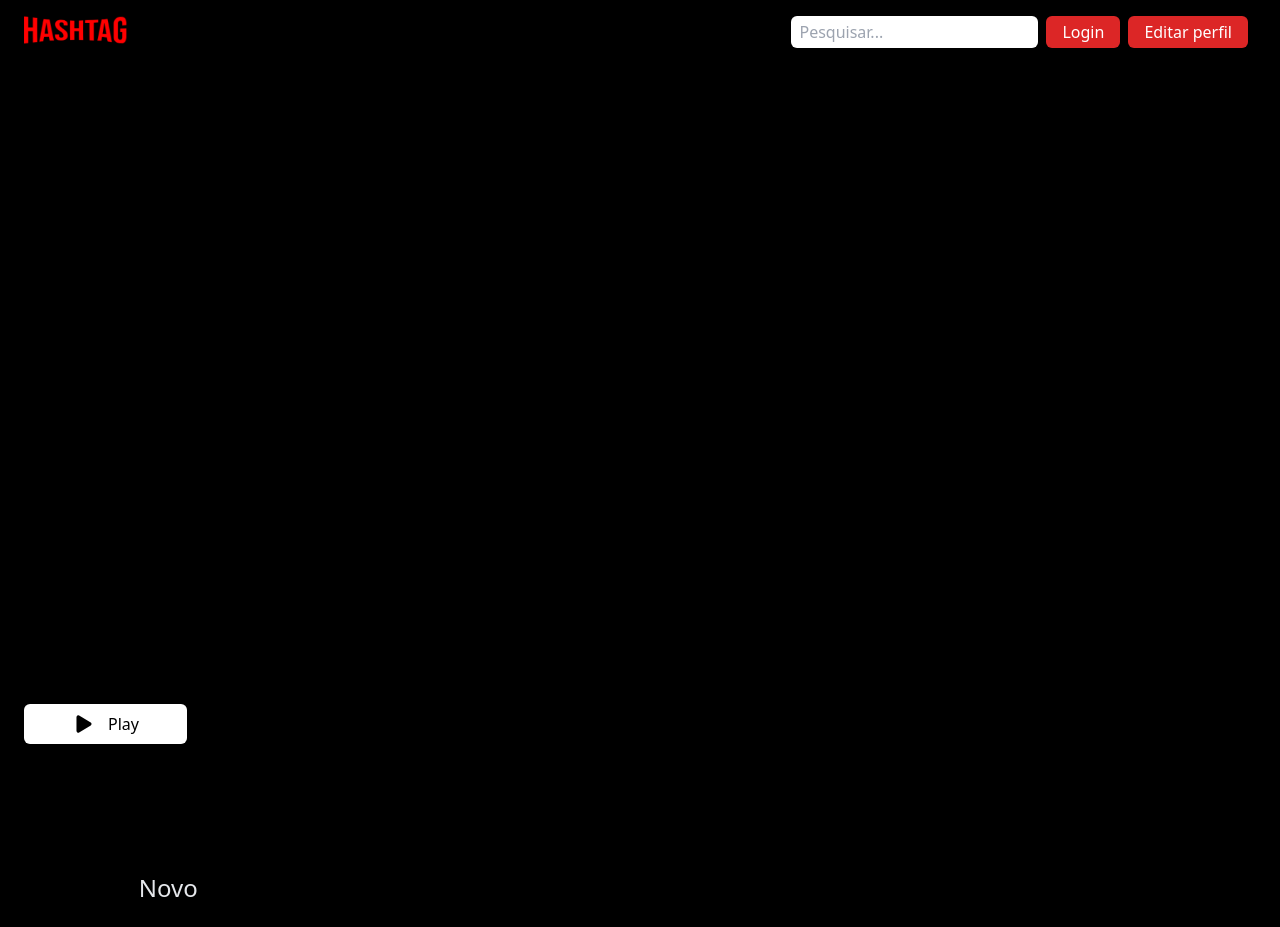
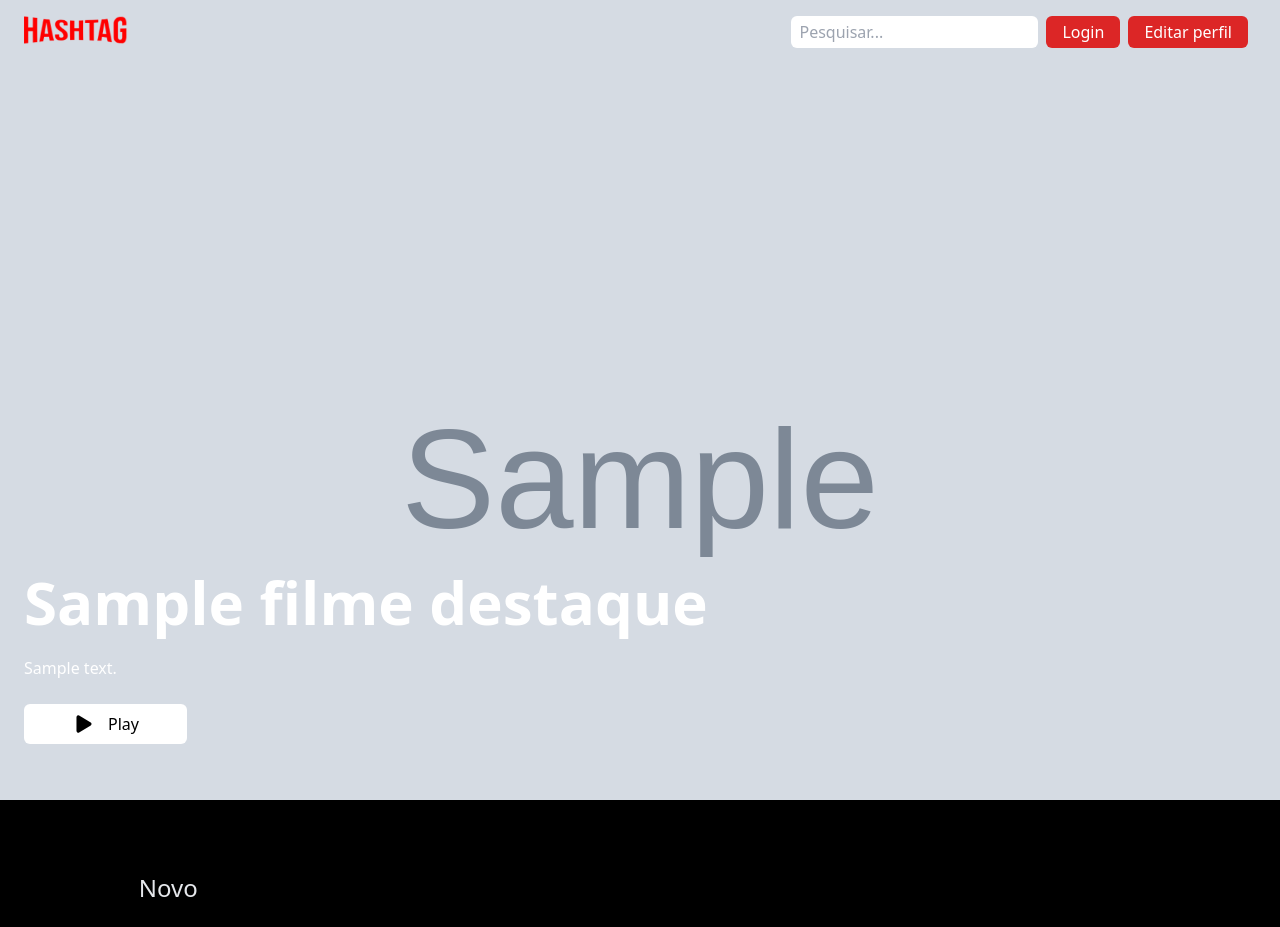
Before and after one commit to rafa7w/netflix-django, a Django app: template filme/templates/homefilmes.html in a window 1280 px wide. Shown: the top 927 px of the page. Run offline with Django 3.2, Linux system fonts and the light colour scheme; the template is opened without the code that fills it: most values are stand-ins (such as "Sample title", 1, 10 or a date in 2020); grey boxes marked "Sample" are stand-in pictures; some libraries are stand-ins or nearby versions.

Commit message:
featured movie

```diff
--- a/filme/context.py
+++ b/filme/context.py
@@ -2,7 +2,8 @@ from .models import Filme
 
 def lista_filmes_recentes(req):
   lista_filmes = Filme.objects.all().order_by('-data_criacao')[:8]
-  return {'lista_filmes_recentes': lista_filmes}
+  filme_destaque = lista_filmes[0]
+  return {'lista_filmes_recentes': lista_filmes, 'filme_destaque': filme_destaque}
 
 def lista_filmes_emalta(req):
   lista_filmes = Filme.objects.all().order_by('-visualizacoes')[:8]
--- a/filme/templates/homefilmes.html
+++ b/filme/templates/homefilmes.html
@@ -91,13 +91,17 @@
 <main class="bg-primary_black min-h-screen w-full">
   <section
     class="h-screen relative bg-no-repeat pb-8 pl-6 flex items-end bg-cover"
-    style="background-image: url('#')"
+    style="background-image: url('{{ filme_destaque.thumb.url }}')"
   >
     <div>
-      <h2 class="text-6xl font-semibold text-white my-4"></h2>
-      <p class="w-11/12 md:w-5/12 font-medium text-white my-4"></p>
+      <h2 class="text-6xl font-semibold text-white my-4">
+        {{ filme_destaque.titulo }}
+      </h2>
+      <p class="w-11/12 md:w-5/12 font-medium text-white my-4">
+        {{ filme_destaque.descricao }}
+      </p>
       <div class="flex my-4">
-        <a href="#">
+        <a href="{% url 'filme:detalhesfilme' filme_destaque.pk %}">
           <button
             class="flex items-center bg-white py-2 px-5 rounded-md"
             style="color: black"
```
Also changed, not shown: media/thumb_filmes/VBA_IMPRESSIOANDOR_1280X725.png (added).
